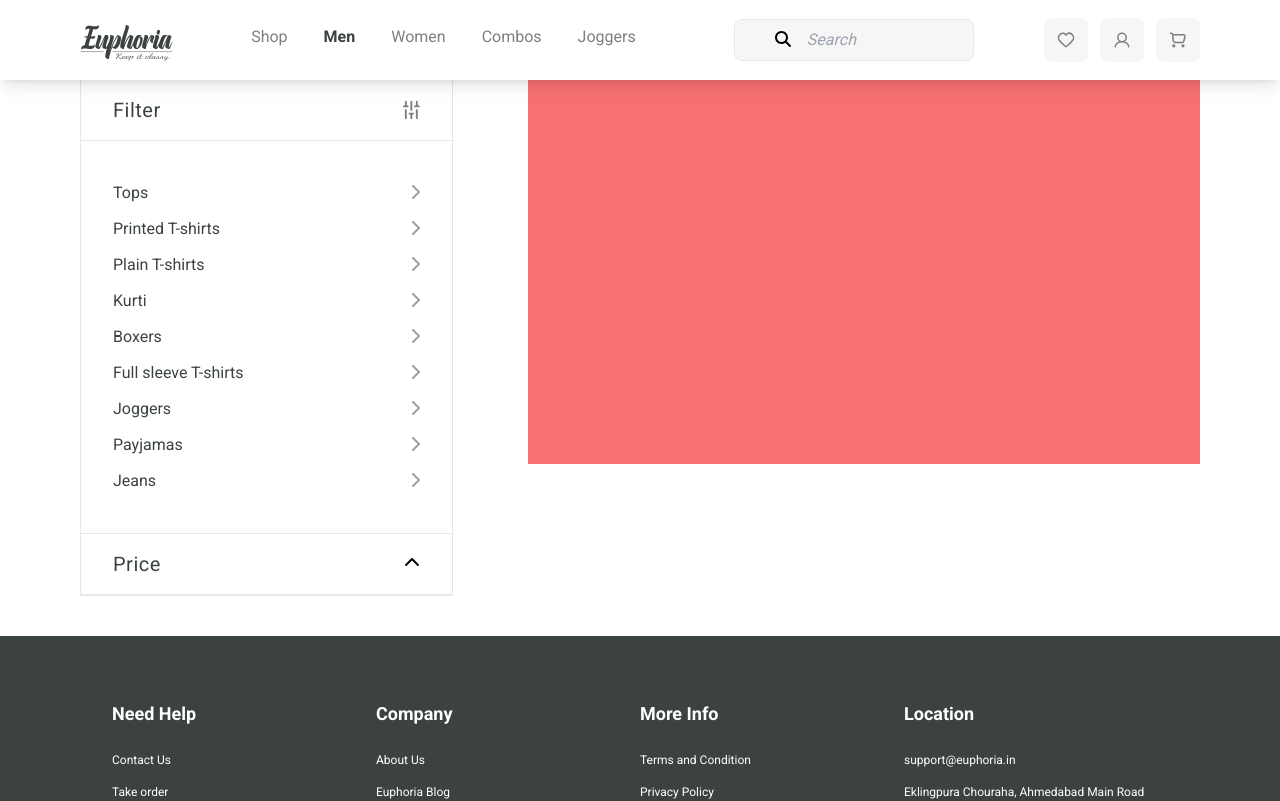
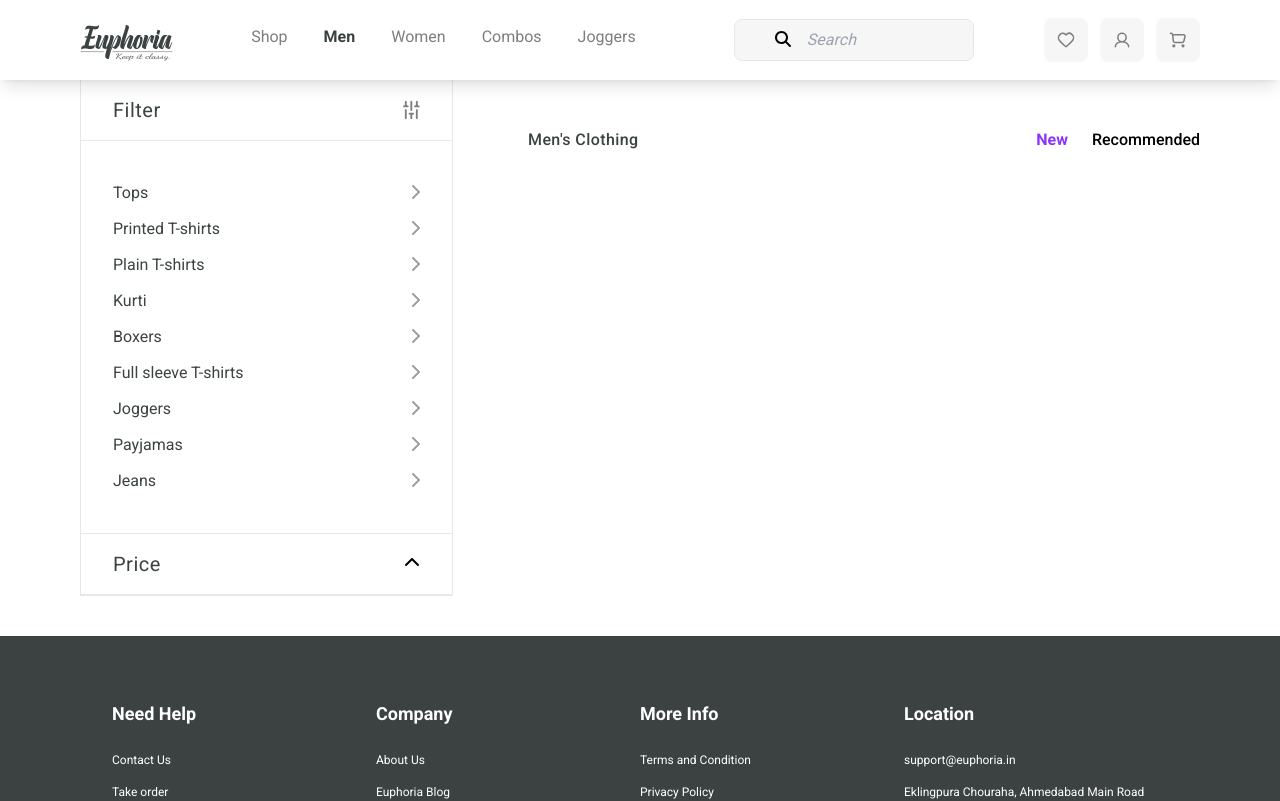
Before and after one commit to george-asiedu/Euphoria, an Angular app: page /men in a window 1280 px wide. Shown: the top 801 px of the page. Built offline with nearby package versions, Linux system fonts and the light colour scheme.

Commit message:
men's category products update

```diff
--- a/src/app/categories/men/products/products.component.html
+++ b/src/app/categories/men/products/products.component.html
@@ -1,3 +1,11 @@
-<div class="w-full h-96 bg-red-400">
+<div class="w-full py-12">
+    <div class="flex items-center justify-between">
+        <h3 class="text-headerColor font-medium tracking-wide">Men's Clothing</h3>
+        <div class="flex items-center gap-6">
+            <button class="text-borderColor font-bold">New</button>
+            <button class="font-medium">Recommended</button>
+        </div>
+    </div>
+
 
 </div>
```
